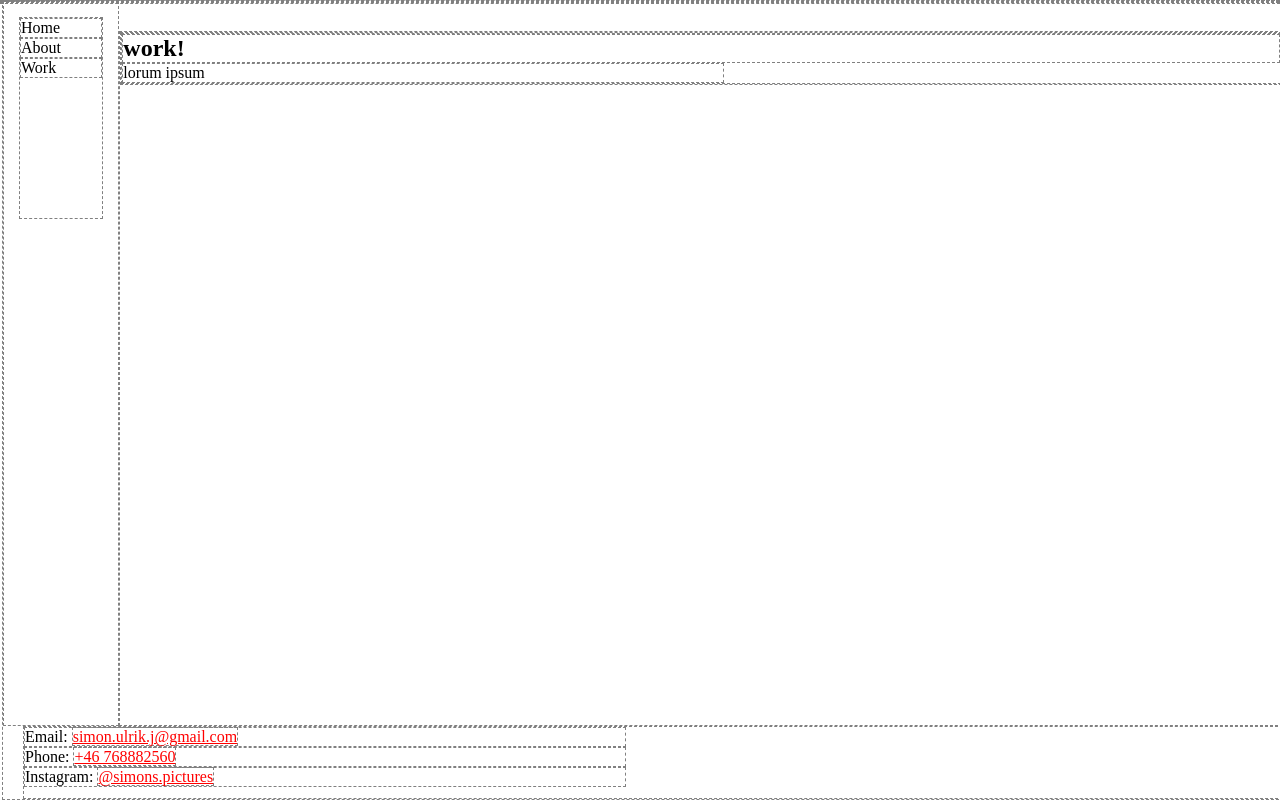
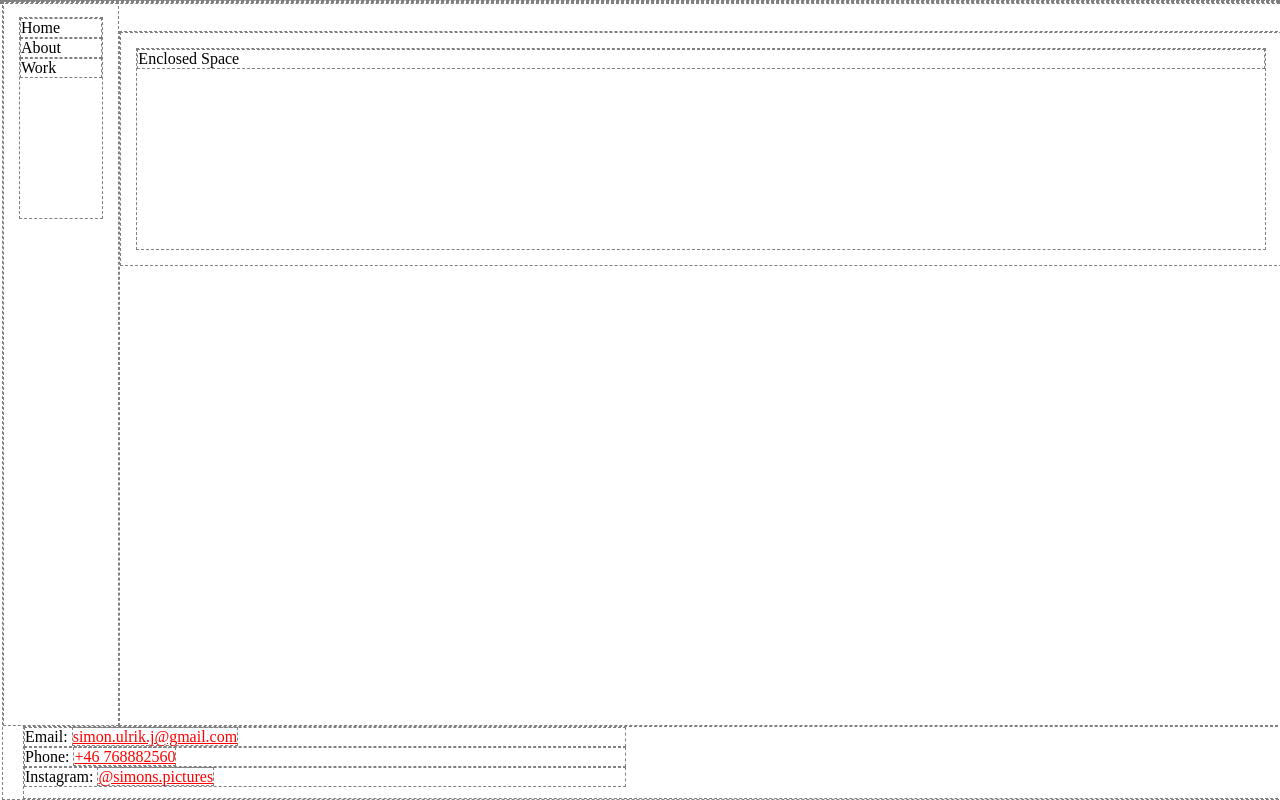
Before and after one commit to simon-ulrik/simon-ulrik.github.io, a Gatsby site in the folder gatsby-portfolio/: page /work in a window 1280 px wide. Built offline with nearby package versions, Linux system fonts and the light colour scheme; Gatsby itself is replaced by a stand-in of ours.

Commit message:
added enclosed space

```diff
--- a/gatsby-portfolio/src/pages/work/index.js
+++ b/gatsby-portfolio/src/pages/work/index.js
@@ -1,21 +1,33 @@
 import * as React from "react"
+import { Link } from 'gatsby'
 import Layout from "../../components/Layout"
 
 export default function Work(props) {
 
+  const currentPath = props.location.pathname;
+  let link_objects = [];
   const pages = [
     ["Enclosed Space", "enclosed-space"],
-    ["Alla pizzerior i Göteborg (exhibition)", "alla-pizzerior-i-goteborg-exhibition"],
-    ["Närmre dig", "narmre-dig"]
-    ["A year in 27.7 seconds", "a-year-in-27_7-seconds"]
+    // ["Alla pizzerior i Göteborg (exhibition)", "alla-pizzerior-i-goteborg-exhibition"],
+    // ["Närmre dig", "narmre-dig"],
+    // ["A year in 27.7 seconds", "a-year-in-27_7-seconds"]
   ];
+
+  for (let i = 0; i < pages.length; i++) {
+      const pageName = pages[i][0]
+      const path = pages[i][1]
+
+      const LINK = <Link
+        key={"work-nav_"+i}
+        to={currentPath+path}>{pageName}</Link>;
+      link_objects.push(LINK)
+  };
 
   return (
     <Layout location={props.location}>
       <section>
-        <div>
-          <h1>work!</h1>
-          <p>lorum ipsum</p>
+        <div className="links">
+          {link_objects}
         </div>
       </section>
     </Layout>
```
Also changed, not shown: gatsby-portfolio/src/pages/work/enclosed-space.js (added, +16 -0 lines).
